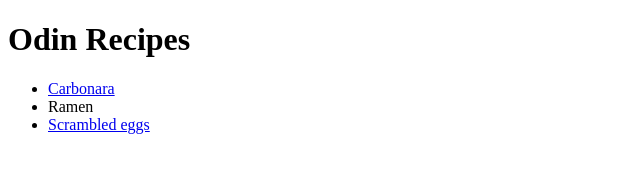
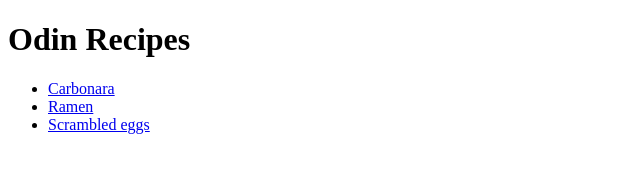
Before and after one commit to Markewycz/odin-recipes, a plain HTML site: page index.html in a window 1280 px wide. Shown: the full height of the page, 0-640 px from the left. Drawn offline with Linux system fonts and the light colour scheme.

Commit message:
Typo anchor link

```diff
--- a/index.html
+++ b/index.html
@@ -12,7 +12,7 @@
       <li>
         <a href="recipes/carbonara.html">Carbonara</a>
       </li>
-      <li><a href="recipes/ramen.html"></a>Ramen</li>
+      <li><a href="recipes/ramen.html">Ramen</a></li>
       <li><a href="recipes/scrambled-eggs.html">Scrambled eggs</a></li>
     </ul>
   </body>
```
